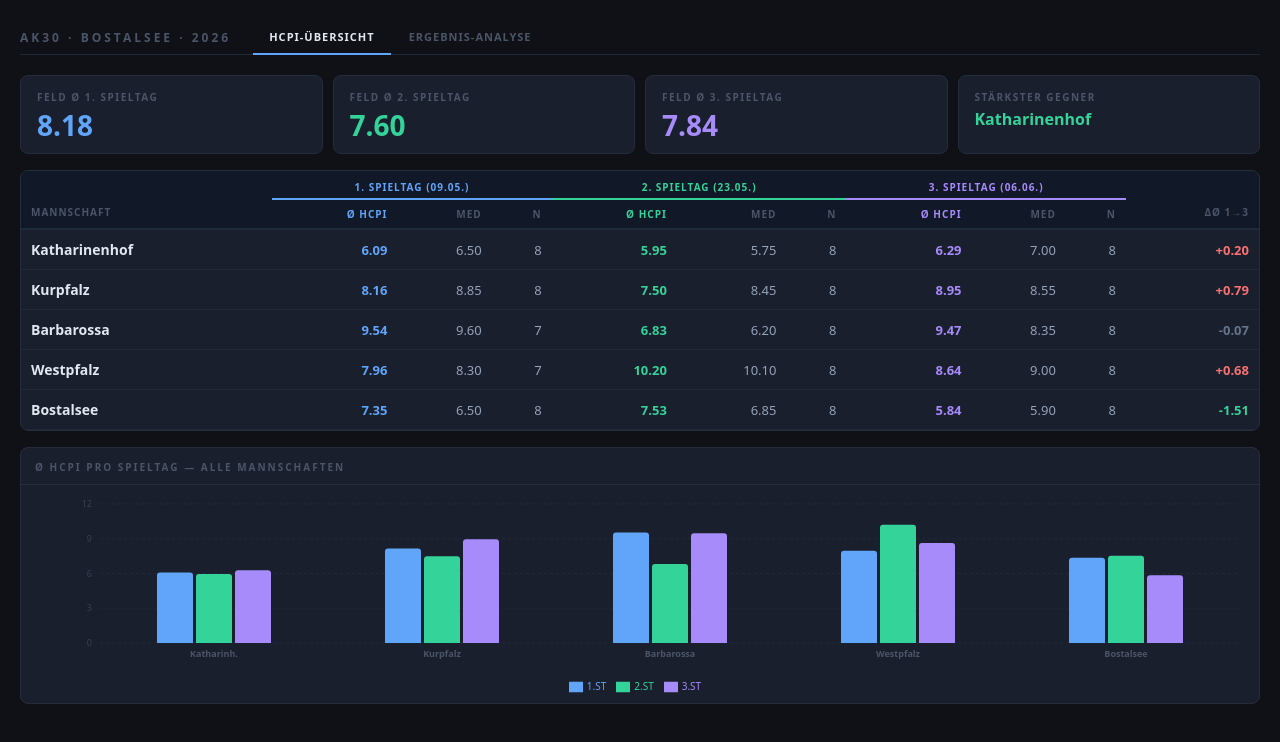
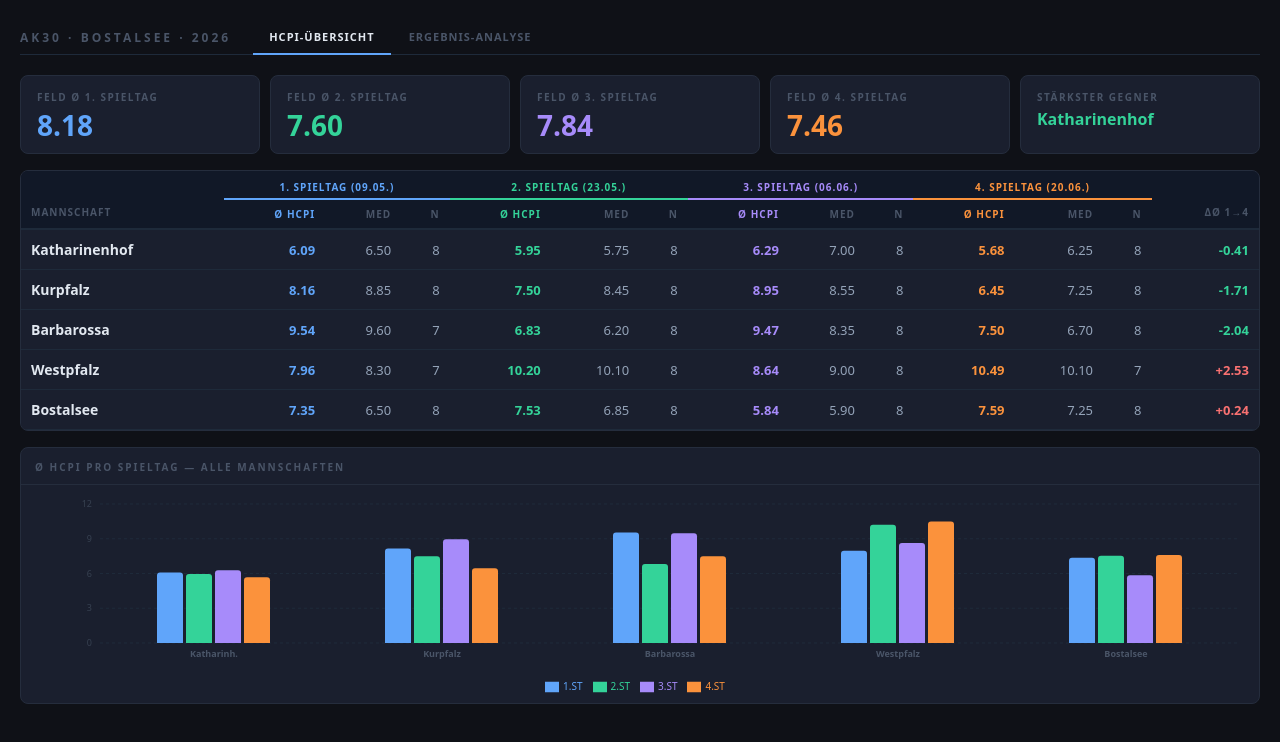
Before and after one commit to Lars-Level21/ak30-dashboard, a React (Vite) app: page / in a window 1280 px wide. Shown: the top 742 px of the page. Built offline with nearby package versions, Linux system fonts and the light colour scheme.

Commit message:
4. Spieltag added

```diff
--- a/src/App.jsx
+++ b/src/App.jsx
@@ -1,7 +1,7 @@
 import { useState, useEffect } from "react";
 import { BarChart, Bar, XAxis, YAxis, CartesianGrid, Tooltip, Legend, ResponsiveContainer } from "recharts";
 
-const C1 = "#60a5fa", C2 = "#34d399", C3 = "#a78bfa", RED = "#f87171", AMB = "#fbbf24";
+const C1 = "#60a5fa", C2 = "#34d399", C3 = "#a78bfa", C4 = "#fb923c", RED = "#f87171", AMB = "#fbbf24";
 
 const AUTH_PASS = import.meta.env.VITE_AUTH_PASS || null;
 const STORAGE_KEY = "ak30_auth";
@@ -55,11 +55,11 @@ function LoginGate({ onAuth }) {
 }
 
 const hcpiTeams = [
-  { name: "Katharinenhof", s1avg: 6.09, s1med: 6.50, s1n: 8, s2avg: 5.95, s2med: 5.75, s2n: 8, s3avg: 6.29, s3med: 7.00, s3n: 8 },
-  { name: "Kurpfalz",      s1avg: 8.16, s1med: 8.85, s1n: 8, s2avg: 7.50, s2med: 8.45, s2n: 8, s3avg: 8.95, s3med: 8.55, s3n: 8 },
-  { name: "Barbarossa",    s1avg: 9.54, s1med: 9.60, s1n: 7, s2avg: 6.83, s2med: 6.20, s2n: 8, s3avg: 9.47, s3med: 8.35, s3n: 8 },
-  { name: "Westpfalz",     s1avg: 7.96, s1med: 8.30, s1n: 7, s2avg: 10.20, s2med: 10.10, s2n: 8, s3avg: 8.64, s3med: 9.00, s3n: 8 },
-  { name: "Bostalsee",     s1avg: 7.35, s1med: 6.50, s1n: 8, s2avg: 7.53, s2med: 6.85, s2n: 8, s3avg: 5.84, s3med: 5.90, s3n: 8 },
+  { name: "Katharinenhof", s1avg: 6.09, s1med: 6.50, s1n: 8, s2avg: 5.95, s2med: 5.75, s2n: 8, s3avg: 6.29, s3med: 7.00, s3n: 8, s4avg: 5.68, s4med: 6.25, s4n: 8 },
+  { name: "Kurpfalz",      s1avg: 8.16, s1med: 8.85, s1n: 8, s2avg: 7.50, s2med: 8.45, s2n: 8, s3avg: 8.95, s3med: 8.55, s3n: 8, s4avg: 6.45, s4med: 7.25, s4n: 8 },
+  { name: "Barbarossa",    s1avg: 9.54, s1med: 9.60, s1n: 7, s2avg: 6.83, s2med: 6.20, s2n: 8, s3avg: 9.47, s3med: 8.35, s3n: 8, s4avg: 7.50, s4med: 6.70, s4n: 8 },
+  { name: "Westpfalz",     s1avg: 7.96, s1med: 8.30, s1n: 7, s2avg: 10.20, s2med: 10.10, s2n: 8, s3avg: 8.64, s3med: 9.00, s3n: 8, s4avg: 10.49, s4med: 10.10, s4n: 7 },
+  { name: "Bostalsee",     s1avg: 7.35, s1med: 6.50, s1n: 8, s2avg: 7.53, s2med: 6.85, s2n: 8, s3avg: 5.84, s3med: 5.90, s3n: 8, s4avg: 7.59, s4med: 7.25, s4n: 8 },
 ];
 
 const chartData = hcpiTeams.map(t => ({
@@ -67,6 +67,7 @@ const chartData = hcpiTeams.map(t => ({
   "1.ST": +t.s1avg.toFixed(2),
   "2.ST": +t.s2avg.toFixed(2),
   "3.ST": +t.s3avg.toFixed(2),
+  "4.ST": +t.s4avg.toFixed(2),
 }));
 
 const st1 = [
@@ -92,22 +93,22 @@ const st3 = [
 ];
 
 const players = [
-  { name: "Decker, Y.",    p1: 6,    s1: 76,   str1: false, p2: 6,    s2: 80,   str2: false, p3: 4,    s3: 84,   str3: false, pf: 6,    sf: 99   },
-  { name: "Georg, H.",     p1: null, s1: null, str1: false, p2: 8,    s2: 87,   str2: false, p3: 7,    s3: 86,   str3: false, pf: 7,    sf: 81   },
-  { name: "Ley, K.",       p1: 3,    s1: 84,   str1: false, p2: null, s2: null, str2: false, p3: 4,    s3: 78,   str3: false, pf: null, sf: null },
-  { name: "Ludwig, T.",    p1: 9,    s1: 91,   str1: true,  p2: 10,   s2: 93,   str2: false, p3: null, s3: null, str3: false, pf: null, sf: null },
-  { name: "Lyons, C.",     p1: null, s1: null, str1: false, p2: null, s2: null, str2: false, p3: 5,    s3: 89,   str3: false, pf: 8,    sf: 84   },
-  { name: "Martin, L.",    p1: 7,    s1: 82,   str1: false, p2: 9,    s2: 83,   str2: false, p3: 8,    s3: 81,   str3: false, pf: 7,    sf: 89   },
-  { name: "Reiter, M.",    p1: 15,   s1: 90,   str1: false, p2: 16,   s2: 95,   str2: true,  p3: null, s3: null, str3: false, pf: null, sf: null },
-  { name: "Rink, N.",      p1: null, s1: null, str1: false, p2: null, s2: null, str2: false, p3: null, s3: null, str3: false, pf: 4,    sf: 78   },
-  { name: "Schade, M.",    p1: null, s1: null, str1: false, p2: 11,   s2: 94,   str2: true,  p3: null, s3: null, str3: false, pf: 10,   sf: 92   },
-  { name: "Schmitt, C.",   p1: 7,    s1: 87,   str1: false, p2: null, s2: null, str2: false, p3: 7,    s3: 95,   str3: true,  pf: null, sf: null },
-  { name: "Schneider, C.", p1: null, s1: null, str1: false, p2: 7,    s2: 88,   str2: false, p3: 6,    s3: 94,   str3: true,  pf: null, sf: null },
-  { name: "Scholler, F.",  p1: 11,   s1: 93,   str1: true,  p2: null, s2: null, str2: false, p3: null, s3: null, str3: false, pf: 12,   sf: 87   },
-  { name: "Wilhelm, M.",   p1: 5,    s1: 88,   str1: false, p2: 5,    s2: 89,   str2: false, p3: 4,    s3: 85,   str3: false, pf: 5,    sf: 82   },
+  { name: "Decker, Y.",    p1: 6,    s1: 76,   str1: false, p2: 6,    s2: 80,   str2: false, p3: 4,    s3: 84,   str3: false, p4: 5,    s4: null, str4: false, pf: 6,    sf: 99   },
+  { name: "Georg, H.",     p1: null, s1: null, str1: false, p2: 8,    s2: 87,   str2: false, p3: 7,    s3: 86,   str3: false, p4: 7,    s4: null, str4: false, pf: 7,    sf: 81   },
+  { name: "Ley, K.",       p1: 3,    s1: 84,   str1: false, p2: null, s2: null, str2: false, p3: 4,    s3: 78,   str3: false, p4: 4,    s4: null, str4: false, pf: null, sf: null },
+  { name: "Ludwig, T.",    p1: 9,    s1: 91,   str1: true,  p2: 10,   s2: 93,   str2: false, p3: null, s3: null, str3: false, p4: 10,   s4: null, str4: false, pf: null, sf: null },
+  { name: "Lyons, C.",     p1: null, s1: null, str1: false, p2: null, s2: null, str2: false, p3: 5,    s3: 89,   str3: false, p4: null, s4: null, str4: false, pf: 8,    sf: 84   },
+  { name: "Martin, L.",    p1: 7,    s1: 82,   str1: false, p2: 9,    s2: 83,   str2: false, p3: 8,    s3: 81,   str3: false, p4: 8,    s4: null, str4: false, pf: 7,    sf: 89   },
+  { name: "Reiter, M.",    p1: 15,   s1: 90,   str1: false, p2: 16,   s2: 95,   str2: true,  p3: null, s3: null, str3: false, p4: 15,   s4: null, str4: false, pf: null, sf: null },
+  { name: "Rink, N.",      p1: null, s1: null, str1: false, p2: null, s2: null, str2: false, p3: null, s3: null, str3: false, p4: null, s4: null, str4: false, pf: 4,    sf: 78   },
+  { name: "Schade, M.",    p1: null, s1: null, str1: false, p2: 11,   s2: 94,   str2: true,  p3: null, s3: null, str3: false, p4: 10,   s4: null, str4: false, pf: 10,   sf: 92   },
+  { name: "Schmitt, C.",   p1: 7,    s1: 87,   str1: false, p2: null, s2: null, str2: false, p3: 7,    s3: 95,   str3: true,  p4: null, s4: null, str4: false, pf: null, sf: null },
+  { name: "Schneider, C.", p1: null, s1: null, str1: false, p2: 7,    s2: 88,   str2: false, p3: 6,    s3: 94,   str3: true,  p4: null, s4: null, str4: false, pf: null, sf: null },
+  { name: "Scholler, F.",  p1: 11,   s1: 93,   str1: true,  p2: null, s2: null, str2: false, p3: null, s3: null, str3: false, p4: null, s4: null, str4: false, pf: 12,   sf: 87   },
+  { name: "Wilhelm, M.",   p1: 5,    s1: 88,   str1: false, p2: 5,    s2: 89,   str2: false, p3: 4,    s3: 85,   str3: false, p4: 5,    s4: null, str4: false, pf: 5,    sf: 82   },
 ];
 
-const PAR1 = 71, PAR2 = 72, PAR3 = 74, PAR_FS = 72;
+const PAR1 = 71, PAR2 = 72, PAR3 = 74, PAR4 = 72, PAR_FS = 72;
 
 const css = {
   body:  { background: "#0f1117", minHeight: "100vh", padding: 20, fontFamily: "system-ui,sans-serif", color: "#e2e8f0", fontSize: 13 },
@@ -246,7 +247,7 @@ export default function App() {
 
   // Compute per-player averages
   const playersWithAvg = players.map(p => {
-    const leagueScores = [[p.s1, p.p1, PAR1], [p.s2, p.p2, PAR2], [p.s3, p.p3, PAR3]]
+    const leagueScores = [[p.s1, p.p1, PAR1], [p.s2, p.p2, PAR2], [p.s3, p.p3, PAR3], [p.s4, p.p4, PAR4]]
       .filter(([s]) => s != null);
     const fsScores = (inclFS && p.sf != null) ? [[p.sf, p.pf, PAR_FS]] : [];
     const allScores = [...leagueScores, ...fsScores];
@@ -268,11 +269,12 @@ export default function App() {
 
       {page === "hcpi" && (
         <div>
-          <div style={{ display: "grid", gridTemplateColumns: isMobile ? "repeat(2,1fr)" : "repeat(4,1fr)", gap: 10, marginBottom: 16 }}>
+          <div style={{ display: "grid", gridTemplateColumns: isMobile ? "repeat(2,1fr)" : "repeat(5,1fr)", gap: 10, marginBottom: 16 }}>
             {[
               ["Feld Ø 1. Spieltag", "8.18", C1],
               ["Feld Ø 2. Spieltag", "7.60", C2],
               ["Feld Ø 3. Spieltag", "7.84", C3],
+              ["Feld Ø 4. Spieltag", "7.46", C4],
               ["Stärkster Gegner", "Katharinenhof", C2],
             ].map(([l, v, c]) => (
               <div key={l} style={{ background: "#1a1f2e", border: "1px solid #252d3d", borderRadius: 8, padding: "14px 16px" }}>
@@ -288,10 +290,10 @@ export default function App() {
                 <thead>
                   <tr style={{ background: "#111827" }}>
                     <th rowSpan={2} style={{ ...css.th, textAlign: "left", position: "sticky", left: 0, background: "#111827", zIndex: 2, borderBottom: "2px solid #1e2a3a", verticalAlign: "bottom", paddingBottom: 9 }}>Mannschaft</th>
-                    {[["1. Spieltag (09.05.)", "1.ST", C1], ["2. Spieltag (23.05.)", "2.ST", C2], ["3. Spieltag (06.06.)", "3.ST", C3]].map(([l, s, c]) => (
+                    {[["1. Spieltag (09.05.)", "1.ST", C1], ["2. Spieltag (23.05.)", "2.ST", C2], ["3. Spieltag (06.06.)", "3.ST", C3], ["4. Spieltag (20.06.)", "4.ST", C4]].map(([l, s, c]) => (
                       <th key={l} colSpan={isMobile ? 1 : 3} style={{ ...css.th, textAlign: "center", color: c, borderBottom: `2px solid ${c}`, padding: "9px 6px 4px" }}>{isMobile ? s : l}</th>
                     ))}
-                    <th rowSpan={2} style={{ ...css.th, borderBottom: "2px solid #1e2a3a", verticalAlign: "bottom", paddingBottom: 9 }}>ΔØ 1→3</th>
+                    <th rowSpan={2} style={{ ...css.th, borderBottom: "2px solid #1e2a3a", verticalAlign: "bottom", paddingBottom: 9 }}>ΔØ 1→4</th>
                   </tr>
                   <tr style={{ background: "#111827", borderBottom: "2px solid #1e2a3a" }}>
                     <th style={{ ...css.th, color: C1 }}>Ø HCPI</th>
@@ -303,11 +305,14 @@ export default function App() {
                     <th style={{ ...css.th, color: C3 }}>Ø HCPI</th>
                     {!isMobile && <th style={css.th}>Med</th>}
                     {!isMobile && <th style={css.th}>N</th>}
+                    <th style={{ ...css.th, color: C4 }}>Ø HCPI</th>
+                    {!isMobile && <th style={css.th}>Med</th>}
+                    {!isMobile && <th style={css.th}>N</th>}
                   </tr>
                 </thead>
                 <tbody>
                   {hcpiTeams.map(t => {
-                    const d = t.s3avg - t.s1avg;
+                    const d = t.s4avg - t.s1avg;
                     const dc = d > 0.1 ? RED : d < -0.1 ? C2 : "#64748b";
                     return (
                       <tr key={t.name} style={{ borderBottom: "1px solid #1e2a3a" }}>
@@ -321,6 +326,9 @@ export default function App() {
                         <td style={{ ...css.td, color: C3, fontWeight: 600 }}>{t.s3avg.toFixed(2)}</td>
                         {!isMobile && <td style={css.td}>{t.s3med.toFixed(2)}</td>}
                         {!isMobile && <td style={css.td}>{t.s3n}</td>}
+                        <td style={{ ...css.td, color: C4, fontWeight: 600 }}>{t.s4avg.toFixed(2)}</td>
+                        {!isMobile && <td style={css.td}>{t.s4med.toFixed(2)}</td>}
+                        {!isMobile && <td style={css.td}>{t.s4n}</td>}
                         <td style={{ ...css.td, fontWeight: 700, color: dc }}>{(d >= 0 ? "+" : "") + d.toFixed(2)}</td>
                       </tr>
                     );
@@ -343,6 +351,7 @@ export default function App() {
                   <Bar dataKey="1.ST" fill={C1} radius={[3, 3, 0, 0]} />
                   <Bar dataKey="2.ST" fill={C2} radius={[3, 3, 0, 0]} />
                   <Bar dataKey="3.ST" fill={C3} radius={[3, 3, 0, 0]} />
+                  <Bar dataKey="4.ST" fill={C4} radius={[3, 3, 0, 0]} />
                 </BarChart>
               </ResponsiveContainer>
             </div>
@@ -436,7 +445,7 @@ export default function App() {
                 </div>
               </div>
               <div style={{ overflowX: "auto", WebkitOverflowScrolling: "touch" }}>
-                <table style={{ width: "100%", borderCollapse: "collapse", minWidth: isMobile ? 360 : 1060 }}>
+                <table style={{ width: "100%", borderCollapse: "collapse", minWidth: isMobile ? 360 : 1260 }}>
                   <thead>
                     <tr>
                       <th style={{ ...css.th, textAlign: "left", position: "sticky", left: 0, background: "#111827", zIndex: 2 }}>Spieler</th>
@@ -456,16 +465,21 @@ export default function App() {
                       <th style={{ ...css.th, display: isMobile ? "none" : undefined }}>ST3 Soll</th>
                       <th style={css.th}>ST3 Sc</th>
                       <th style={css.th}>ST3 Δ</th>
+                      <th style={{ ...css.th, color: C4, display: isMobile ? "none" : undefined }}>ST4 PHCP</th>
+                      <th style={{ ...css.th, color: C4, display: isMobile ? "none" : undefined }}>ST4 Soll</th>
+                      <th style={{ ...css.th, color: C4 }}>ST4 Sc</th>
+                      <th style={{ ...css.th, color: C4 }}>ST4 Δ</th>
                       <th style={{ ...css.th, background: "#161d2c" }}>Ø Score</th>
                       <th style={{ ...css.th, background: "#161d2c" }}>Ø Δ</th>
                     </tr>
                   </thead>
                   <tbody>
                     {playersWithAvg.map(p => {
-                      const d1 = p.p1 != null ? p.s1 - (PAR1 + p.p1) : null;
-                      const d2 = p.p2 != null ? p.s2 - (PAR2 + p.p2) : null;
-                      const d3 = p.p3 != null ? p.s3 - (PAR3 + p.p3) : null;
-                      const df = p.pf != null ? p.sf - (PAR_FS + p.pf) : null;
+                      const d1 = p.p1 != null && p.s1 != null ? p.s1 - (PAR1 + p.p1) : null;
+                      const d2 = p.p2 != null && p.s2 != null ? p.s2 - (PAR2 + p.p2) : null;
+                      const d3 = p.p3 != null && p.s3 != null ? p.s3 - (PAR3 + p.p3) : null;
+                      const d4 = p.p4 != null && p.s4 != null ? p.s4 - (PAR4 + p.p4) : null;
+                      const df = p.pf != null && p.sf != null ? p.sf - (PAR_FS + p.pf) : null;
                       const fV = (v, str) => v == null
                         ? <span style={{ color: "#2d3748" }}>—</span>
                         : <span style={{ opacity: str ? 0.4 : 1 }}>{v}</span>;
@@ -497,6 +511,10 @@ export default function App() {
                           <td style={{ ...css.td, display: mob }}>{fS(p.p3, PAR3, p.str3)}</td>
                           <td style={css.td}>{fV(p.s3, p.str3)}</td>
                           <td style={css.td}>{fD(d3, p.str3)}</td>
+                          <td style={{ ...css.td, display: mob }}>{fV(p.p4, p.str4)}</td>
+                          <td style={{ ...css.td, display: mob }}>{fS(p.p4, PAR4, p.str4)}</td>
+                          <td style={css.td}>{fV(p.s4, p.str4)}</td>
+                          <td style={css.td}>{fD(d4, p.str4)}</td>
                           <td style={{ ...css.td, background: "#161d2c", color: avgScoreColor, fontWeight: 700 }}>
                             {p.avgScore != null ? p.avgScore.toFixed(1) : <span style={{ color: "#2d3748" }}>—</span>}
                           </td>
@@ -509,7 +527,7 @@ export default function App() {
                   </tbody>
                 </table>
               </div>
-              <div style={css.note}>Grün = unter/auf Erwartung · Gelb ≤ +5 · Rot &gt; +5 · FS = Freundschaftsspiel Mommenheim 21.03. · Ø {inclFS ? "inkl. Freundschaftsspiel" : "nur Ligaspiele"}{isMobile ? " · PHCP/Soll ausgeblendet" : " · Ausgegraut = Streicher"}</div>
+              <div style={css.note}>Grün = unter/auf Erwartung · Gelb ≤ +5 · Rot &gt; +5 · FS = Freundschaftsspiel Mommenheim 21.03. · ST4 = 20.06. Westpfalz (Ergebnisse ausstehend) · Ø {inclFS ? "inkl. Freundschaftsspiel" : "nur Ligaspiele"}{isMobile ? " · PHCP/Soll ausgeblendet" : " · Ausgegraut = Streicher"}</div>
             </div>
           )}
         </div>
```
